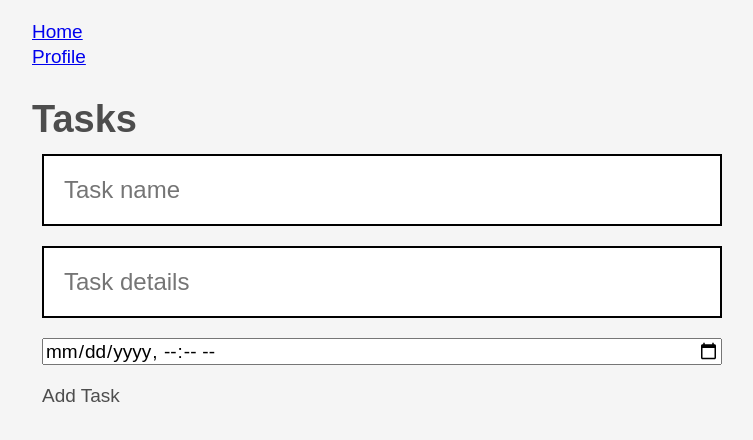
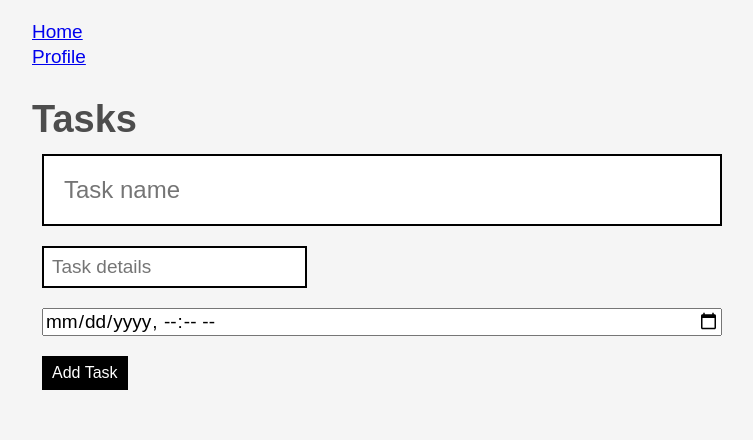
Before and after one commit to Mihuy1/TodoWebsite, a React (Vite) app: page / in a window 1280 px wide. Shown: the top 440 px of the page, without its empty margins (268-1021 px from the left). Built offline with nearby package versions, Linux system fonts and the light colour scheme.

Commit message:
Refactor input styles and add view/edit functionality to Task component

```diff
--- a/src/components/AddTaskForm.jsx
+++ b/src/components/AddTaskForm.jsx
@@ -24,11 +24,11 @@ const AddTaskForm = (props) => {
       <input
         type="text"
         name="details"
-        className="input__lg"
+        className="input__sm"
         placeholder="Task details"
       />
       <input name="date" aria-label="Date and time" type="datetime-local" />
-      <Button buttonText="Add Task" />
+      <Button className="add__button" buttonText="Add Task" />
     </form>
   );
 };
--- a/src/components/EditTaskForm.jsx
+++ b/src/components/EditTaskForm.jsx
@@ -1,4 +1,5 @@
 import PropTypes from 'prop-types';
+import Button from './Button';
 
 const EditTaskForm = (props) => {
   const {item, handleEditTask} = props;
@@ -30,7 +31,7 @@ const EditTaskForm = (props) => {
           defaultValue={item.date}
         />{' '}
       </div>
-      <button type="submit">Save</button>
+      <Button className="edit__button" buttonText="Edit Task" />
     </form>
   );
 };
--- a/src/components/Task.jsx
+++ b/src/components/Task.jsx
@@ -7,20 +7,23 @@ const Task = (props) => {
   const {item, onStatusChange, handleEditTask, handleDeleteTask} = props;
 
   const [isViewing, setIsViewing] = useState(false);
+  const [isChecked, setIsChecked] = useState(item.status);
 
   const handleCheckboxChange = (event) => {
     onStatusChange(item.id, event.target.checked);
+    setIsChecked(event.target.checked);
   };
 
   return (
     <>
       <div className="task-container">
         <input
+          className="c-cb"
           type="checkbox"
           checked={item.status}
           onChange={handleCheckboxChange}
         />{' '}
-        <p>{item.name}</p>
+        <p className={isChecked ? 'strikethrough' : ''}> {item.name}</p>
         <div>
           <Button
             className="button__view"
--- a/src/index.css
+++ b/src/index.css
@@ -346,3 +346,33 @@ form input[type='datetime-local'] {
   width: 100%;
   margin-bottom: 1rem;
 }
+
+.add__button {
+  background-color: #000;
+  border: none;
+  color: #fff;
+  cursor: pointer;
+  font-size: 1.6rem;
+  padding: 0.8rem 1rem;
+}
+
+.add__button:hover {
+  background-color: #4d4d4d;
+}
+
+.edit__button {
+  background-color: #000;
+  border: none;
+  color: #fff;
+  cursor: pointer;
+  font-size: 1.6rem;
+  padding: 0.8rem 1rem;
+}
+
+.edit__button:hover {
+  background-color: #4d4d4d;
+}
+
+.strikethrough {
+  text-decoration: line-through;
+}
```
